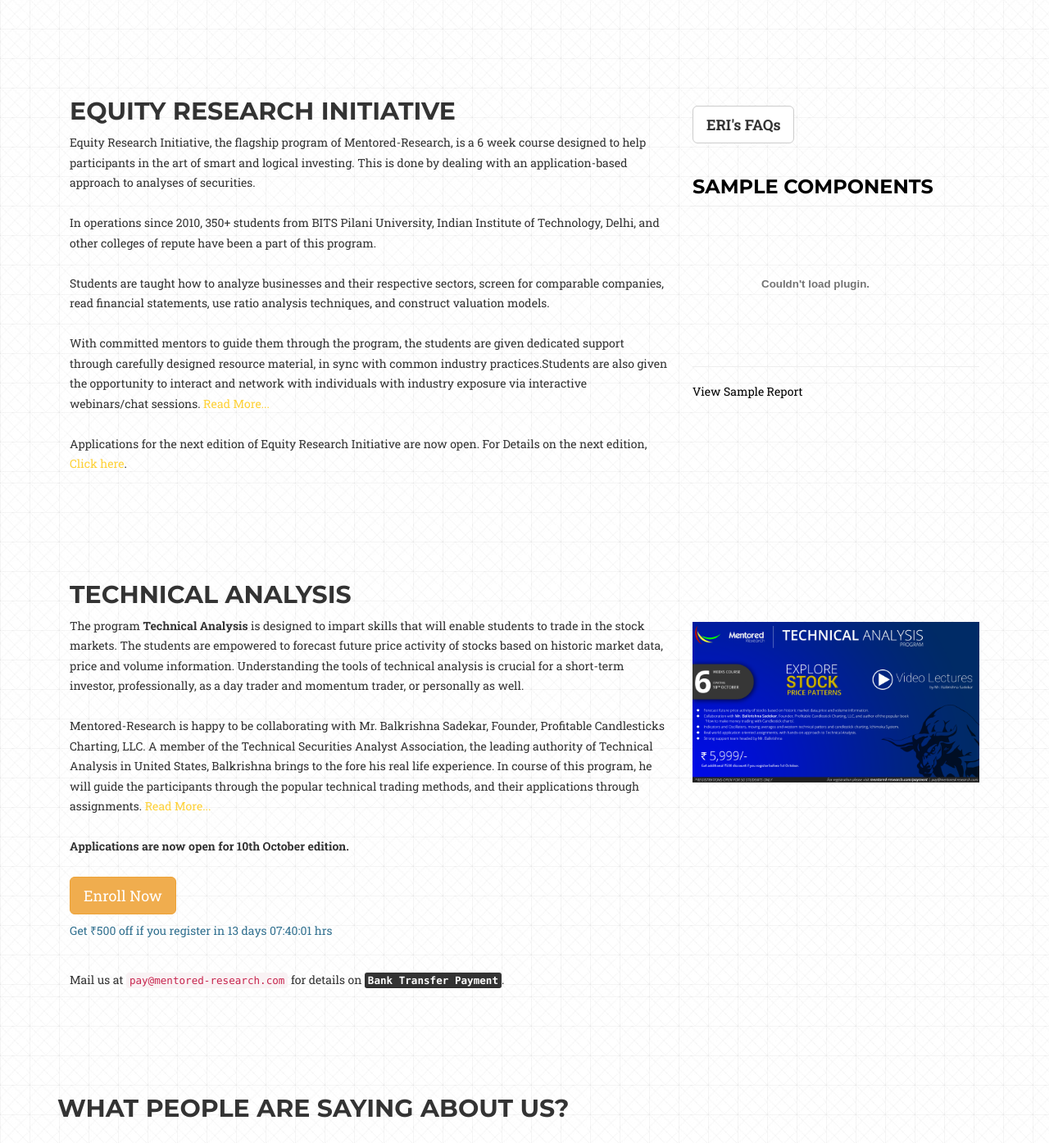
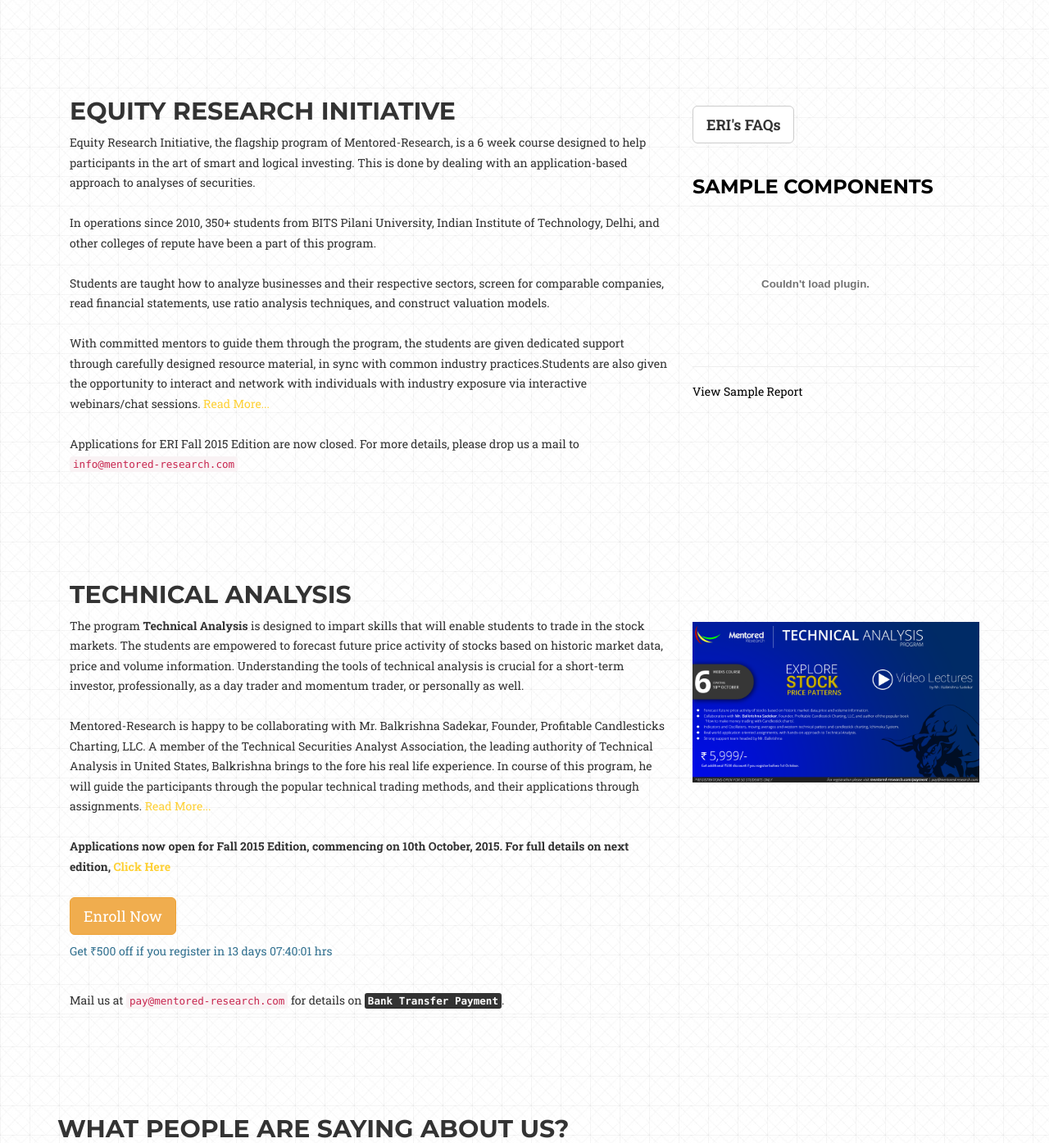
Before and after one commit to amritesh09/alfred, a PHP site: page / in a window 1280 px wide. Shown: the part 632-2027 px from the top of the page at 82% size. Run offline with PHP 8.4, Linux system fonts and the light colour scheme; some libraries are stand-ins or nearby versions; some web fonts are replaced.

Commit message:
Added poster and Read more document for Technical Analysis. Changed content on main index page.

```diff
--- a/index.php
+++ b/index.php
@@ -344,7 +344,7 @@
 
             // for opening the Tech Analysis report
             $('#btnTechReadMore').on('click', function() {
-            	window.open("docs/Technical_Analysis.pdf", "_blank");
+            	window.open("docs/TechnicalAnalysis.pdf", "_blank");
             	return false;
             });
 
@@ -516,7 +516,8 @@
 					With committed mentors to guide them through the program, the students are given dedicated support through carefully designed resource material, in sync with common industry practices.Students are also given the opportunity to interact and network with individuals with industry exposure via interactive webinars/chat sessions.
 					<a href="#" id="btnReadMore">Read More...</a>
 					<br /><br />
-					Applications for the next edition of Equity Research Initiative are now open. For Details on the next edition, <a href="http://mentored-research.com/mail/attachment/attachment.png" target="_blank">Click here</a>.
+					<!-- Applications for the next edition of Equity Research Initiative are now open. For Details on the next edition, <a href="http://mentored-research.com/mail/attachment/attachment.png" target="_blank">Click here</a>. -->
+                    Applications for ERI Fall 2015 Edition are now closed. For more details, please drop us a mail to <code>info@mentored-research.com</code>
 				</p>
 			</div>
 
@@ -550,7 +551,7 @@
 					Mentored-Research is happy to be collaborating with Mr. Balkrishna Sadekar, Founder, Profitable Candlesticks Charting, LLC. A member of the Technical Securities Analyst Association, the leading authority of Technical Analysis in United States, Balkrishna brings to the fore his real life experience. In course of this program, he will guide the participants through the popular technical trading methods, and their applications through assignments.
 					<a href="#" id="btnTechReadMore">Read More...</a>
                     <br /><br />
-                    <b>Applications are now open for 10th October edition.</b>
+                    <b>Applications now open for Fall 2015 Edition, commencing on 10th October, 2015. For full details on next edition, <a href='img/Poster_15_2_Fall.png' target="_blank">Click Here</a></b>
                     <br /><br />
                     <a href="http://mentored-research.com/payment/" type="button" class="btn btn-warning btn-lg">Enroll Now</a>
                     <br />
```
Also changed, not shown: img/Poster_15_2_Fall.png (added), 1 other file.
